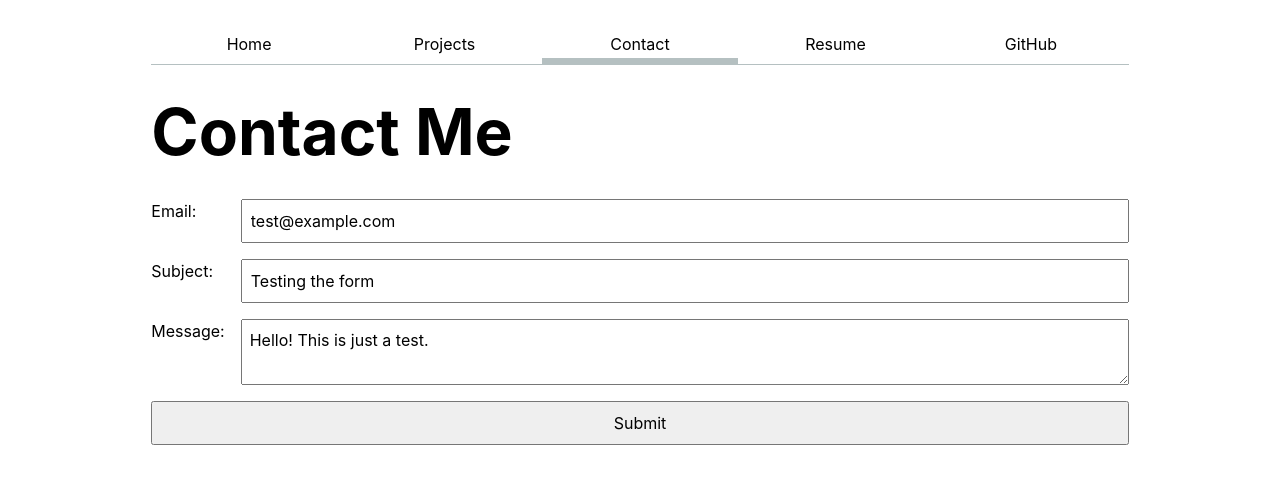
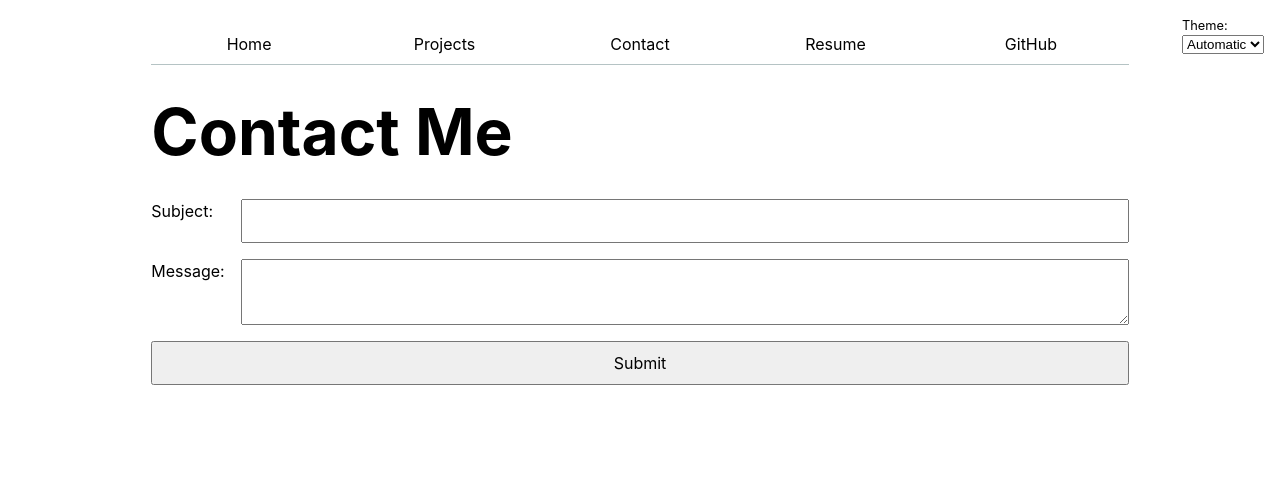
Before and after one commit to subika-haider/portfolio, a plain HTML site: page contact/index.html in a window 1280 px wide. Drawn offline with Linux system fonts and the light colour scheme.

Commit message:
lab 3 complete

```diff
--- a/contact/index.html
+++ b/contact/index.html
@@ -9,35 +9,24 @@
 <body>
 
     <header>
-        <nav>
-            <a href="../index.html">Home</a>
-            <a href="../projects/index.html">Projects</a>
-            <a href="contact/index.html" class="current">Contact</a>
-            <a href="../resume/index.html">Resume</a>
-            <a href="https://github.com/subika-haider" target="_blank">GitHub</a>
-          </nav>
+
         <h1>Contact Me</h1>
     </header>
 
-    <form action="mailto:subikahaider@gmail.com" method="post" enctype="text/plain">
-        <label>
-            Email:
-            <input name="email" type="email" value="test@example.com" />
-          </label>
+    <form action="mailto:subikahaider@gmail.com" method="GET">
 
       <label>
         Subject:
-            <input name="subject" value="Testing the form" />
+        <input name="subject" required>
       </label>
-
       <label>
         Message:
-            <textarea name="body">Hello! This is just a test.</textarea>
+        <textarea name="body" required></textarea>
       </label>
 
           <button type="submit">Submit</button>
     </form>
 
-
+    <script type="module" src="../global.js"></script>
 </body>
 </html>
--- /dev/null
+++ b/global.js
@@ -0,0 +1,100 @@
+console.log('IT’S ALIVE!');
+
+function $$(selector, context = document) {
+  return Array.from(context.querySelectorAll(selector));
+}
+
+
+// const navLinks = $$("nav a");
+
+// let currentLink = navLinks.find(
+//     (a) => a.host === location.host && a.pathname === location.pathname,
+//   );
+
+// if (currentLink) {
+//     currentLink.classList.add('current');
+// }
+
+
+let pages = [
+  { url: '', title: 'Home' },
+  { url: 'projects/', title: 'Projects'},
+  { url: 'contact/', title: 'Contact'},
+  { url: 'resume/', title: 'Resume' },
+  { url: 'https://github.com/subika-haider/', title: 'GitHub'},
+];
+
+const BASE_PATH = (location.hostname === "localhost" || location.hostname === "127.0.0.1")
+    ? "/"
+    : "/portfolio/";
+
+let nav = document.createElement('nav');
+document.body.prepend(nav);
+
+for (let p of pages) {
+    let url = p.url;
+    let title = p.title;
+
+    url = !url.startsWith('http') ? BASE_PATH + url : url;
+
+    let a = document.createElement('a');
+    a.href = url;
+    a.textContent = title;
+    nav.append(a);
+
+    a.classList.toggle(
+        'current',
+        a.host === location.host && a.pathname === location.pathname
+    );
+
+    if (a.host !== location.host) {
+        a.target = "_blank";
+    }
+
+    nav.append(a);
+
+}
+
+document.body.insertAdjacentHTML(
+    'afterbegin',
+    `
+      <label class="color-scheme">
+          Theme:
+          <select>
+              <option value="light dark">Automatic</option>
+              <option value="light">Light</option>
+              <option value="dark">Dark</option>
+          </select>
+      </label>`,
+);
+
+const select = document.querySelector('.color-scheme select');
+
+if ("colorScheme" in localStorage) {
+    const saved = localStorage.colorScheme;
+    document.documentElement.style.setProperty('color-scheme', saved);
+    select.value = saved;
+  }
+
+select.addEventListener('input', event => {
+    const theme = event.target.value;
+    document.documentElement.style.setProperty('color-scheme', theme);
+    localStorage.colorScheme = theme;
+});
+
+const form = document.querySelector('form');
+
+form?.addEventListener('submit', event => {
+    event.preventDefault();
+
+    const data = new FormData(form);
+    const params = [];
+
+    for (let [name, value] of data) {
+      params.push(`${name}=${encodeURIComponent(value)}`);
+    }
+
+    const url = `${form.action}?${params.join('&')}`;
+
+    location.href = url;
+});
--- a/style.css
+++ b/style.css
@@ -1,6 +1,7 @@
 :root {
   --color-accent: navy;
   accent-color: var(--color-accent);
+  color-scheme: light dark;
 }
 
 body {
@@ -18,7 +19,8 @@ body {
 nav {
   display: flex;
   margin-bottom: 1rem;
-  border-bottom: 1px solid oklch(80% 3% 200);
+  border-bottom: 1px solid var(--border-color);
+  --border-color: oklch(50% 10% 200 / 40%);
 }
 
 nav a {
@@ -33,14 +35,14 @@ nav a {
 }
 
 nav a.current {
-  border-bottom: 0.4em solid oklch(80% 3% 200);
+  border-bottom: 0.4em solid var(--border-color);
   padding-bottom: 0.1em;
 }
 
 nav a:hover {
   border-bottom: 0.4em solid var(--color-accent);
+  background-color: color-mix(in oklch, var(--color-accent), canvas 85%);
   padding-bottom: 0.1em;
-  background-color: oklch(from var(--color-accent) 95% 5% h);
 }
 
 /* contact form */
@@ -111,7 +113,7 @@ h1 {
 
 .resume-page section {
   padding: 1rem;
-  background-color: oklch(from var(--color-accent) 95% 5% h);
+  background-color: oklch(from var(--color-accent) 80% 20% h / 20%);
   border-radius: 0.5rem;
   margin-bottom: 2rem;
 }
@@ -129,3 +131,13 @@ h1 {
   margin-top: 0;
   font-size: 1rem;
 }
+
+/* appearance mode change button */
+
+.color-scheme {
+  position: absolute;
+  top: 1rem;
+  right: 1rem;
+  font-size: 80%;
+  font-family: inherit;
+}
```
Also changed, not shown: index.html (+2 -7 lines), projects/index.html (+2 -8 lines), resume/index.html (+3 -8 lines). Lines whose indentation alone changed are shown as unchanged.
